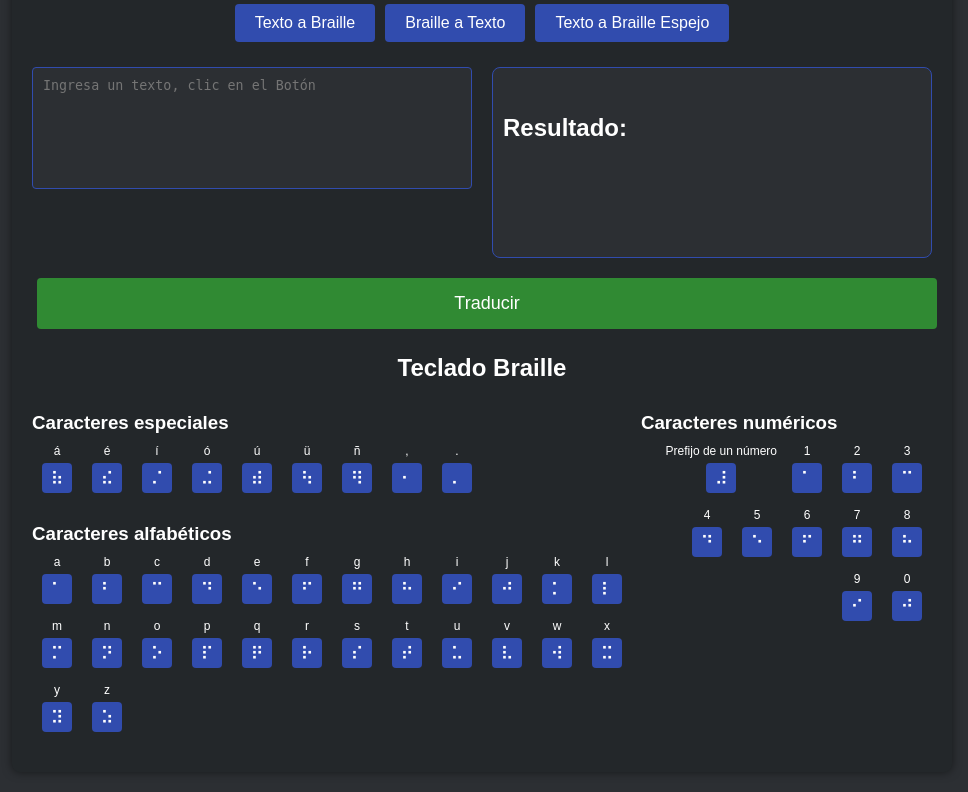
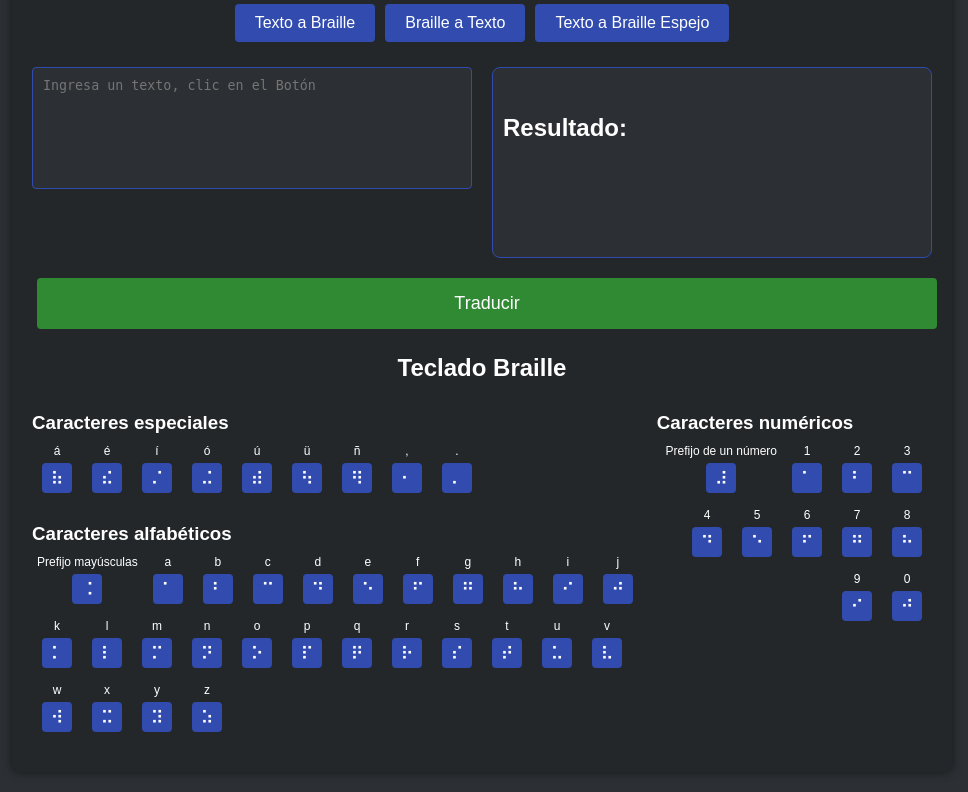
Before and after one commit to xknuclesx/Traductor-Braille, a Flask app: page / in a window 1280 px wide. Shown: the part 363-1155 px from the top of the page, without its empty margins (158-1126 px from the left). Run offline with Flask 3, Linux system fonts and the light colour scheme.

Commit message:
Adicion simbolo mayúsculas

```diff
--- a/Código versión 1/templates/index.html
+++ b/Código versión 1/templates/index.html
@@ -68,7 +68,7 @@
                     </div>
                     <h3>Caracteres alfabéticos</h3>
                     <div class="keyboard-row-normals">
-                        {% for char, braille in [('a', '⠁'), ('b', '⠃'), ('c', '⠉'), ('d', '⠙'), ('e', '⠑'), ('f', '⠋'), ('g', '⠛'), ('h', '⠓'), ('i', '⠊'), ('j', '⠚'), ('k', '⠅'), ('l', '⠇'), ('m', '⠍'), ('n', '⠝'), ('o', '⠕'), ('p', '⠏'), ('q', '⠟'), ('r', '⠗'), ('s', '⠎'), ('t', '⠞'), ('u', '⠥'), ('v', '⠧'), ('w', '⠺'), ('x', '⠭'), ('y', '⠽'), ('z', '⠵')] %}
+                        {% for char, braille in [('Prefijo mayúsculas', '⠨'), ('a', '⠁'), ('b', '⠃'), ('c', '⠉'), ('d', '⠙'), ('e', '⠑'), ('f', '⠋'), ('g', '⠛'), ('h', '⠓'), ('i', '⠊'), ('j', '⠚'), ('k', '⠅'), ('l', '⠇'), ('m', '⠍'), ('n', '⠝'), ('o', '⠕'), ('p', '⠏'), ('q', '⠟'), ('r', '⠗'), ('s', '⠎'), ('t', '⠞'), ('u', '⠥'), ('v', '⠧'), ('w', '⠺'), ('x', '⠭'), ('y', '⠽'), ('z', '⠵')] %}
                         <div class="char-button">
                             <span class="char-ref">{{ char }}</span>
                             <button type="button" onclick="insertCharacter('{{ braille }}')">{{ braille }}</button>
```
